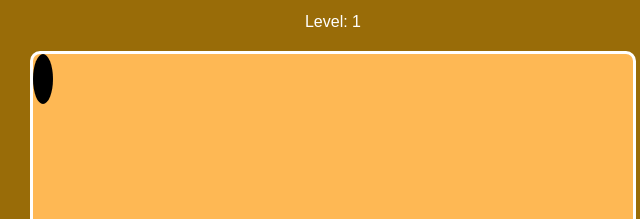
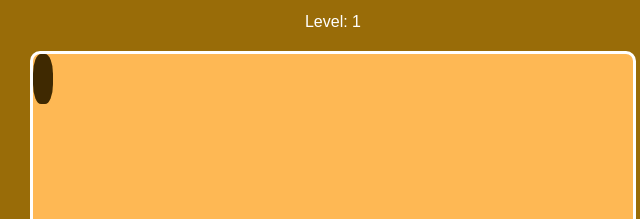
Before and after one commit to Adil-Hayyat/Level-Devel-2, a plain HTML site: page index.html in a window 1280 px wide. Shown: the part 147-366 px from the top of the page, 307-947 px from the left. Drawn offline with Linux system fonts and the light colour scheme.

Commit message:
Update index.html

```diff
--- a/index.html
+++ b/index.html
@@ -35,8 +35,8 @@
       position: absolute;
       width: 20px;
       height: 50px;
-      background: #000000;
-      border-radius: 50%;
+      background: #3f2901;
+      border-radius: 40%;
       cursor: pointer;
     }
 
```
